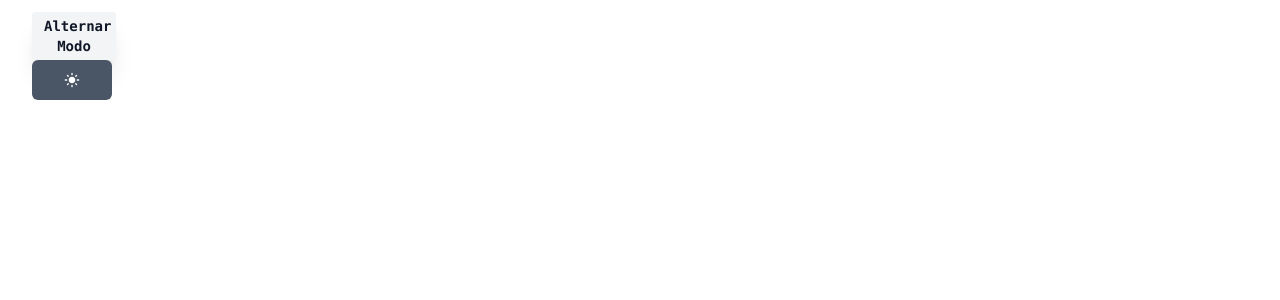
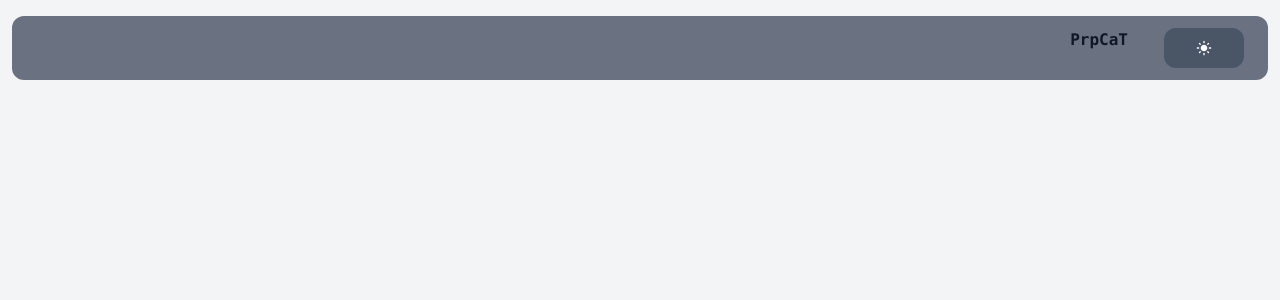
Before and after one commit to deuteragonistDev/MyPortfolio, a React (Vite) app: page / in a window 1280 px wide. Shown: the top 300 px of the page. Built offline with nearby package versions, Linux system fonts and the light colour scheme.

Commit message:
hotfix 1.0.01

```diff
--- a/src/App.jsx
+++ b/src/App.jsx
@@ -3,7 +3,7 @@ import Topbar from "./Components/Topbar";
 
 function App() {
     return (
-        <div>
+        <div className={"bg-gray-100 dark:bg-gray-800 min-h-screen transition-colors"}>
             <Topbar />
         </div>
     )
--- a/src/Components/Topbar.jsx
+++ b/src/Components/Topbar.jsx
@@ -1,14 +1,15 @@
-import { Darkmode } from "./darkmode";
-import {MdLight, MdLightMode} from "react-icons/md";
+import Darkmode from "./darkmode";
 
 function Topbar() {
     return (
-        <div className={"grid-cols-5 grid-flow-col bg-white text-gray-900 dark:bg-gray-500 dark:text-cyan-50 rounded-xl transition-colors"}>
-            <div>
-                <Darkmode />
+        <div className={"flex justify-end gap-3 fixed top-4 left-3 right-3 bg-gray-500 text-gray-900 dark:bg-gray-700 dark:text-cyan-50 rounded-xl transition-colors"}>
+            <div className={"font-bold font-(family-name:--font-mono) m-3"}>
+                PrpCaT
             </div>
-            <div>
-
+            <div className={"m-3 "}>
+                <Darkmode className="" />
+            </div>
+            <div className={""}>
             </div>
         </div>
     )
--- a/src/Components/darkmode.jsx
+++ b/src/Components/darkmode.jsx
@@ -1,7 +1,7 @@
 import {useEffect, useState} from 'react'
 import {MdDarkMode, MdLightMode} from "react-icons/md";
 
-export function Darkmode() {
+export default function Darkmode() {
     // Inicializa o estado a ler a preferência inicial
     const [isDark, setIsDark] = useState(() => {
         return localStorage.theme === 'dark' ||
@@ -24,14 +24,10 @@ export function Darkmode() {
         setIsDark(!isDark);
     };
     return (
-        <div className="bg-white text-gray-900 dark:bg-gray-900 dark:text-cyan-50 min-h-screen p-8 transition-colors">
-                <div className="bg-gray-100 dark:bg-gray-800 rounded-sm px-3 py-1 shadow-xl  max-w-21 -mt-5">
-                    <h1 className="text-sm text-center font-bold font-(family-name:--font-mono) ">{/* É possível diminuir a Sintaxe da fonte para font-(family-name:--font-mono) */}
-                        Alternar Modo</h1>
-                </div>
+        <div>
             <div>
                 <button onClick={toggleTheme}
-                            className="px-8 py-3  rounded-md  bg-gray-600 dark:bg-cyan-600 text-white font-medium dark:hover:bg-gray-600 hover:bg-cyan-700 hover:cursor-pointer transition-colors">
+                        className="px-8 py-3 rounded-xl bg-gray-600 dark:bg-cyan-600 text-white font-medium dark:hover:bg-gray-600 hover:bg-cyan-700 hover:cursor-pointer transition-colors">
                     {isDark ?
                         (<MdDarkMode className="text-md  "/>)
                         :
@@ -42,4 +38,3 @@ export function Darkmode() {
         </div>
     )
 }
-export default Darkmode;
```
Lines whose indentation alone changed are shown as unchanged.
